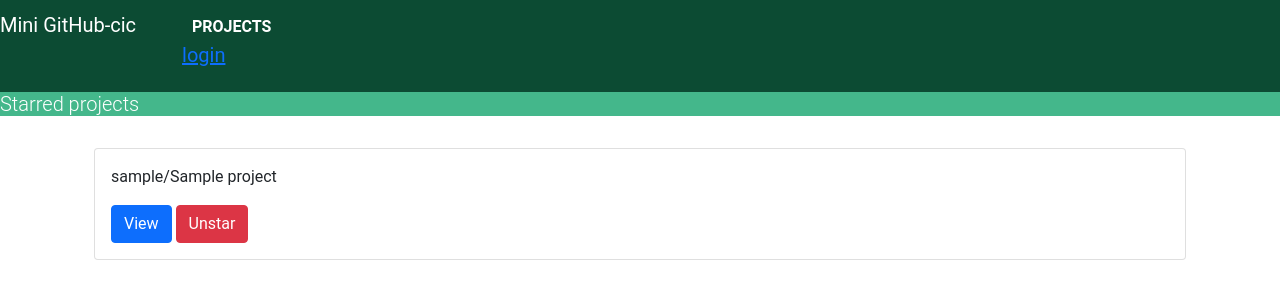
After one commit to isidora-stanic/uks, a Django app: page /starredProjects/1 in a window 1280 px wide. The commit adds this page. Shown: the top 300 px of the page. Run offline with Django 4.2, Linux system fonts and the light colour scheme; tables that the repository leaves empty hold one stand-in row (values such as "Sample post"); some libraries are stand-ins or nearby versions.

Commit message:
implemented starring unstarring watching unwatching projects and list view all of them

```diff
--- a/mini_githubcic/mini_githubcic/models.py
+++ b/mini_githubcic/mini_githubcic/models.py
@@ -37,6 +37,7 @@ class Project(models.Model):
     lead = models.ForeignKey(User, on_delete=models.CASCADE)
     developers = models.ManyToManyField(to=User, blank=True, related_name="developers")
     starred = models.ManyToManyField(User, related_name="starred")
+    watched = models.ManyToManyField(User, related_name="watched")
 
     def __str__(self):
         return "%s/%s" % (self.lead, self.title)
--- a/mini_githubcic/mini_githubcic/templates/list_projects.html
+++ b/mini_githubcic/mini_githubcic/templates/list_projects.html
@@ -4,6 +4,9 @@
 
 <div class="container">
     <a class="btn btn-primary default-button" href="{% url 'add_project' %}">New repository</a>
+    <a class="btn btn-primary default-button" href="{% url 'list_starred_projects' 31 %}">Starred projects</a>
+    <a class="btn btn-primary default-button" href="{% url 'list_watched_projects' 31 %}">Watched projects</a>
+<!--    user id todo-->
     <br/>
     {% if projects %}
     {% for project in projects %}
--- /dev/null
+++ b/mini_githubcic/mini_githubcic/templates/list_starred_project.html
@@ -0,0 +1,21 @@
+{% extends 'base.html' %}
+{% block content %}
+<h1 class="title">Starred projects</h1>
+
+<div class="container">
+    <br/>
+    {% if projects %}
+    {% for project in projects %}
+    <div class="card mb-3">
+        <div class="card-body">
+            <p class="card-text">{{ project }} </p>
+            <a class="btn btn-primary" href="{% url 'project_detail' project.id %}">View</a>
+            <a class="btn btn-danger" href="{% url 'unstar_project' project.id %}">Unstar</a>
+        </div>
+    </div>
+    {% endfor %}
+    {% else %}
+    There are no starred projects.
+    {% endif %}
+</div>
+{% endblock %}
--- a/mini_githubcic/mini_githubcic/templates/project_detail.html
+++ b/mini_githubcic/mini_githubcic/templates/project_detail.html
@@ -14,6 +14,8 @@
     <div>
         <a class="btn btn-primary" href="{% url 'project_issues' object.id %}">Issues</a>
         <a class="btn btn-primary" href="{% url 'list_milestones' object.id %}">Milestones</a>
+        <a class="btn btn-primary" href="{% url 'star_project' object.id %}">Star project</a>
+         <a class="btn btn-primary" href="{% url 'watch_project' object.id %}">Watch project</a>
         <a class="btn btn-primary" href="{% url 'project_update' object.id %}">Update</a>
         <a class="btn btn-danger" href="{% url 'project_delete' object.id %}">Delete</a>
     </div>
--- a/mini_githubcic/mini_githubcic/urls.py
+++ b/mini_githubcic/mini_githubcic/urls.py
@@ -43,6 +43,11 @@ urlpatterns = [
     path('projects/<int:pk>/labels/add', LabelCreateView.as_view(), name='add_label'),
     path('labels/<int:pk>', LabelDetailView.as_view(), name='label_detail'),
     path('labels/<int:pk>/update', LabelUpdateView.as_view(), name='label_update'),
-    path('labels/<int:pk>/delete', LabelDeleteView.as_view(), name='label_delete')
-
+    path('labels/<int:pk>/delete', LabelDeleteView.as_view(), name='label_delete'),
+    path('starredProjects/<int:pk>', StarredProjectListView.as_view(), name='list_starred_projects'),
+    path('starProject/<int:pk>', starr_project, name='star_project'),
+    path('unstarProject/<int:pk>', unstarr_project, name='unstar_project'),
+    path('watchedProjects/<int:pk>', WatchedProjectListView.as_view(), name='list_watched_projects'),
+    path('watchProject/<int:pk>', watch_project, name='watch_project'),
+    path('unwatchProject/<int:pk>', unwatch_project, name='unwatch_project')
 ]
--- a/mini_githubcic/mini_githubcic/views.py
+++ b/mini_githubcic/mini_githubcic/views.py
@@ -317,3 +317,63 @@ class LabelDeleteView(DeleteView):
     success_url = '../..'
 
 # ========================
+
+class StarredProjectListView(ListView): # nemam blage da li ce ovo raditi
+    model = Project
+    template_name = 'list_starred_project.html'
+    context_object_name = 'projects'
+    ordering = ['title']
+
+    def get_context_data(self, *args, **kwargs):
+        context = super(StarredProjectListView, self).get_context_data(*args, **kwargs)
+        context['user_id'] = self.request.resolver_match.kwargs['pk']
+        context['user'] = User.objects.filter(id=context['user_id']).first()
+        context['projects'] = Project.objects.filter(starred=context['user'])
+        print(context['projects'])
+        return context
+
+def starr_project(request, pk=None):
+    if request.method == 'GET': #Post
+        project = Project.objects.get(id=pk)
+        user = User.objects.get(username="U1") #todo get real user
+        project.starred.add(user)
+        project.save()
+        return redirect(project)
+
+def unstarr_project(request, pk=None):
+    if request.method == 'GET': #Post
+        project = Project.objects.get(id=pk)
+        user = User.objects.get(username="U1") #todo get real user
+        project.starred.remove(user)
+        project.save()
+        return redirect('../projects')
+
+def watch_project(request, pk=None):
+    if request.method == 'GET': #Post
+        project = Project.objects.get(id=pk)
+        user = User.objects.get(username="U1") #todo get real user
+        project.watched.add(user)
+        project.save()
+        return redirect(project)
+
+def unwatch_project(request, pk=None):
+    if request.method == 'GET': #Post
+        project = Project.objects.get(id=pk)
+        user = User.objects.get(username="U1") #todo get real user
+        project.watched.remove(user)
+        project.save()
+        return redirect('../projects')
+
+class WatchedProjectListView(ListView):  # nemam blage da li ce ovo raditi
+    model = Project
+    template_name = 'list_watched_project.html'
+    context_object_name = 'projects'
+    ordering = ['title']
+
+    def get_context_data(self, *args, **kwargs):
+        context = super(WatchedProjectListView, self).get_context_data(*args, **kwargs)
+        context['user_id'] = self.request.resolver_match.kwargs['pk']
+        context['user'] = User.objects.filter(id=context['user_id']).first()
+        context['projects'] = Project.objects.filter(watched=context['user'])
+        print(context['projects'])
+        return context
```
Also changed, not shown: mini_githubcic/mini_githubcic/templates/list_watched_project.html (added, +21 -0 lines), mini_githubcic/mini_githubcic/migrations/0006_merge_0003_alter_label_color_0005_auto_20230111_1047.py (added), mini_githubcic/mini_githubcic/migrations/0007_project_watched.py (added).
